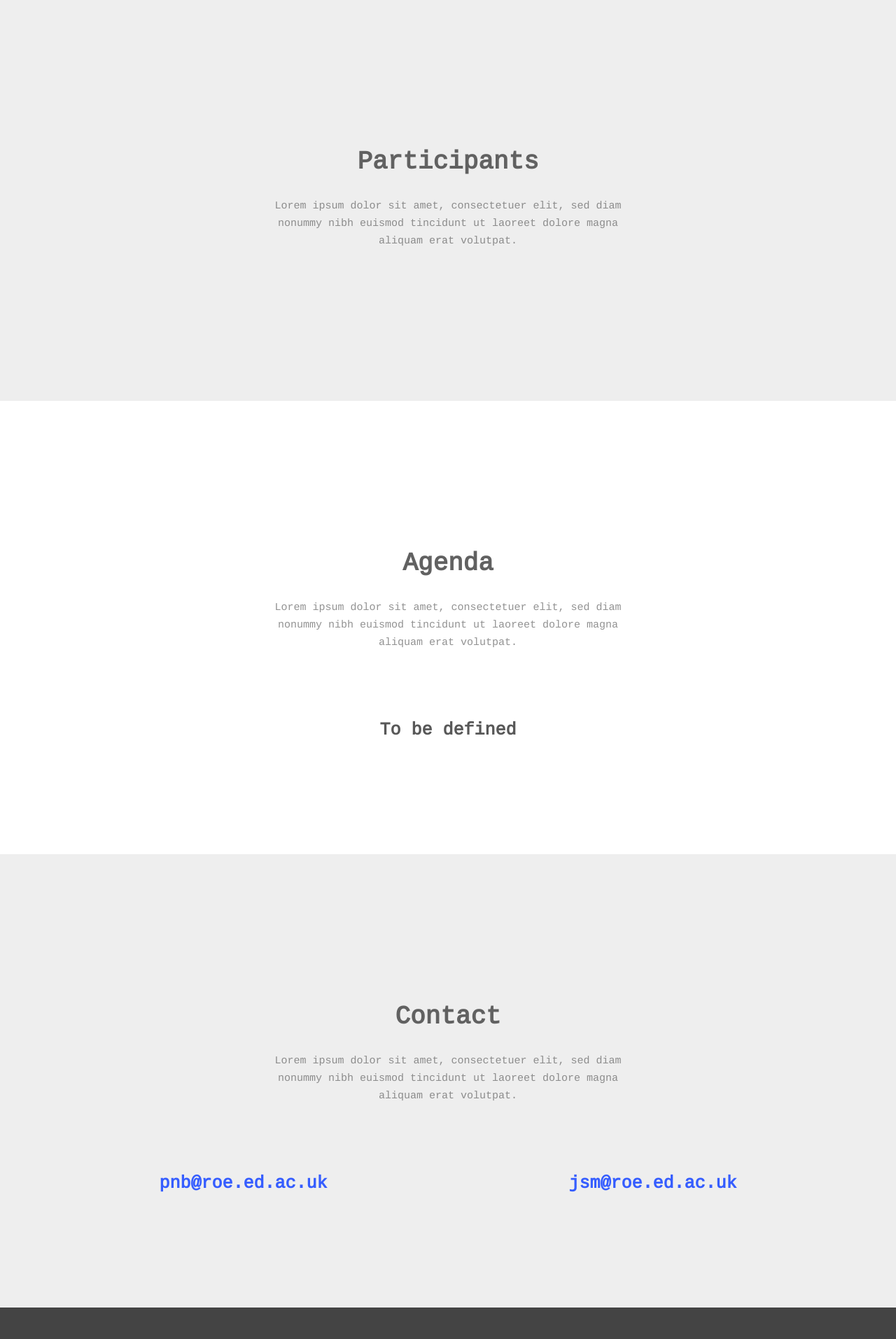
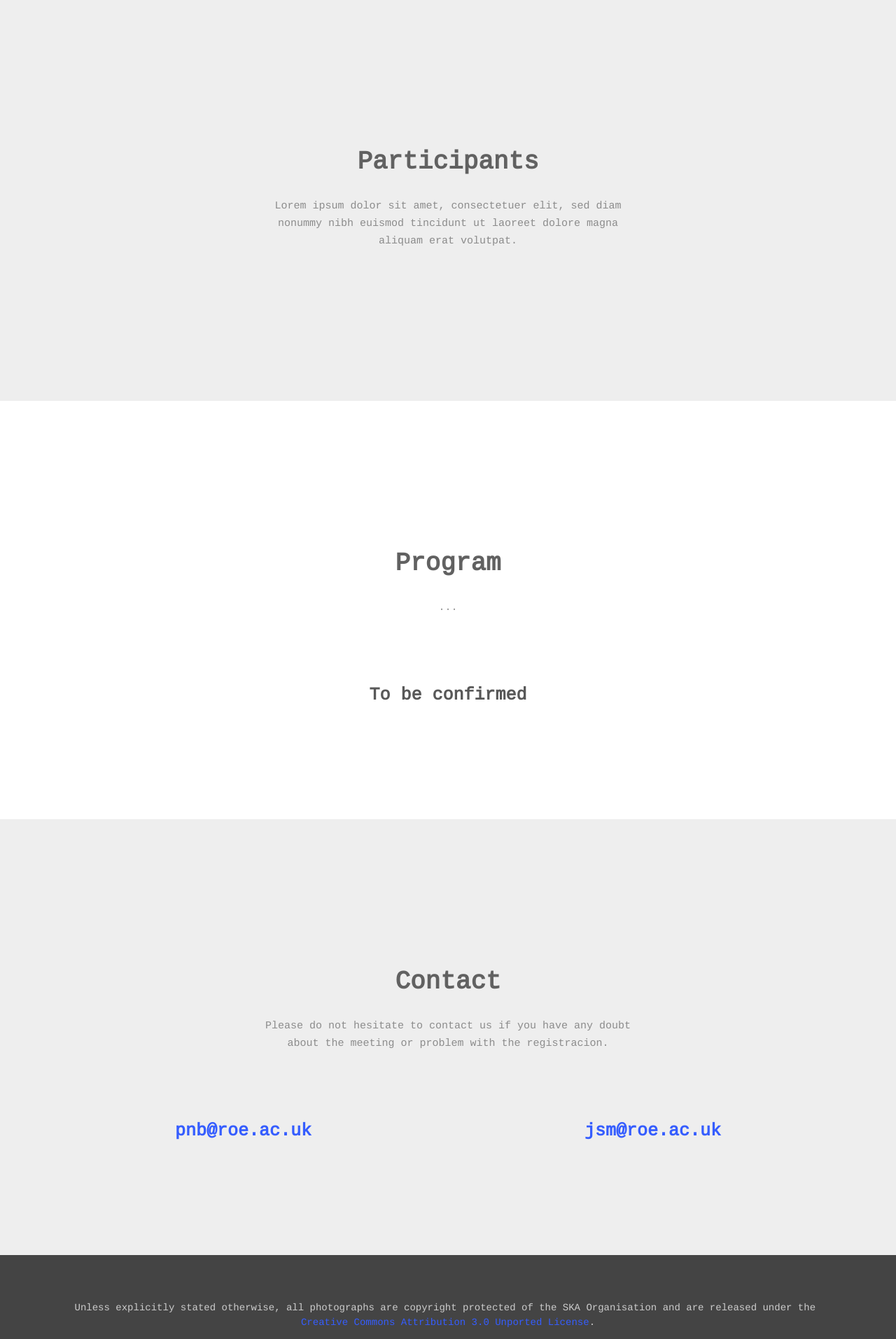
Before and after one commit to nudomarinero/UK-SKA_Edinbugh-2017, a Django app: page / in a window 1280 px wide. Shown: the part 1601-3515 px from the top of the page at 70% size. Run offline with Django 3.2, Linux system fonts and the light colour scheme; data that the repository does not hold is empty; some libraries are stand-ins or nearby versions.

Commit message:
Update email and change agenda to program

```diff
--- a/conference/templates/base.html
+++ b/conference/templates/base.html
@@ -91,7 +91,7 @@
                             {% block navigation %}
                             <li><a class="btn-nav" href="#about">About</a></li>
                             <li><a class="btn-nav" href="#participants">Participants</a></li>
-                            <li><a class="btn-nav" href="#agenda">Agenda</a></li>
+                            <li><a class="btn-nav" href="#program">Program</a></li>
                             <li><a class="btn-nav" href="#contact">Contact</a></li>
                             <li><a class="btn-nav" href="{% url 'register' %}">Registration</a></li>
                             {% endblock %}
--- a/conference/templates/index.html
+++ b/conference/templates/index.html
@@ -141,15 +141,15 @@
 
     <!-- Start: Features Section 3
         ================================== -->
-    <section class="features-section-3 relative background-light" id="agenda">
+    <section class="features-section-3 relative background-light" id="program">
         <div class="container">
             <div class="row section-separator">
 
                 <!-- Start: Section Header -->
                 <div class="section-header col-md-6 col-md-offset-3 col-sm-8 col-sm-offset-2">
 
-                    <h2 class="section-heading">Agenda</h2>
-                    <p class="sub-heading">Lorem ipsum dolor sit amet, consectetuer elit, sed diam nonummy nibh euismod tincidunt ut laoreet dolore magna aliquam erat volutpat.</p>
+                    <h2 class="section-heading">Program</h2>
+                    <p class="sub-heading">...</p>
 
                 </div>
                 <!-- End: Section Header -->
@@ -157,7 +157,7 @@
                 <div class="clearfix"></div>
 
                 <div class="col-md-8 col-md-offset-2 col-sm-10 col-sm-offset-1 text-center">
-                    <h3>To be defined</h3>
+                    <h3>To be confirmed</h3>
                 </div>
                 <!-- End: .col-md-8 -->
 
@@ -179,16 +179,16 @@
                 <div class="section-header col-md-6 col-md-offset-3 col-sm-8 col-sm-offset-2">
 
                     <h2 class="section-heading">Contact</h2>
-                    <p class="sub-heading">Lorem ipsum dolor sit amet, consectetuer elit, sed diam nonummy nibh euismod tincidunt ut laoreet dolore magna aliquam erat volutpat.</p>
+                    <p class="sub-heading">Please do not hesitate to contact us if you have any doubt about the meeting or problem with the registracion.</p>
 
                 </div>
                 <!-- End: Section Header -->
 
                 <div class="col-lg-6 text-center">
-                    <h3><a href="mailto:pnb@roe.ed.ac.uk?Subject=Contact%20from%20UK-SKA%20workshop">pnb@roe.ed.ac.uk</a></h3>
+                    <h3><a href="mailto:pnb@roe.ac.uk?Subject=Contact%20from%20UK-SKA%20workshop">pnb@roe.ac.uk</a></h3>
                 </div>
                 <div class="col-lg-6 text-center">
-                    <h3><a href="mailto:jsm@roe.ed.ac.uk?Subject=Contact%20from%20UK-SKA%20workshop">jsm@roe.ed.ac.uk</a></h3>
+                    <h3><a href="mailto:jsm@roe.ac.uk?Subject=Contact%20from%20UK-SKA%20workshop">jsm@roe.ac.uk</a></h3>
                 </div>
                 <!-- End: .col-md-8 -->
 
```
